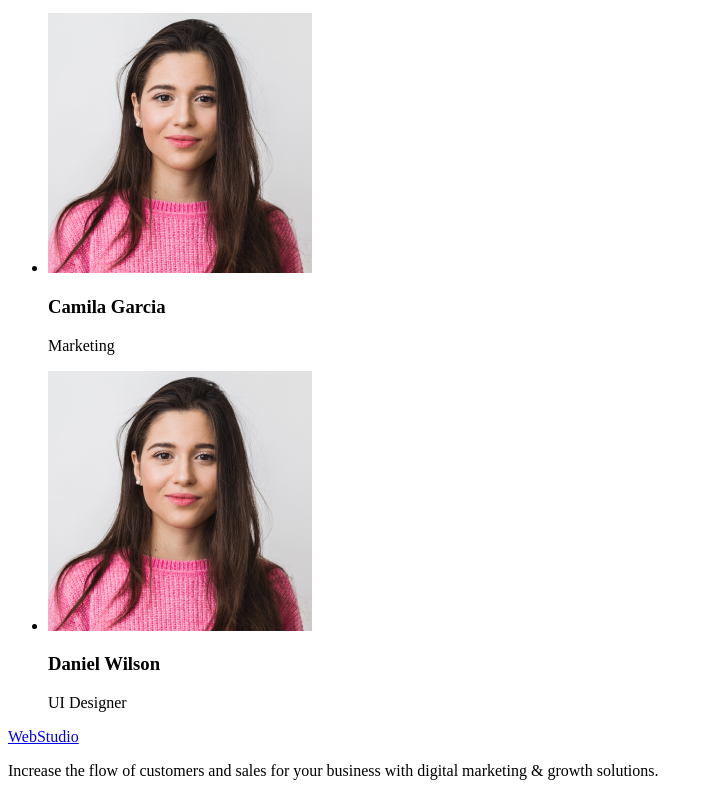
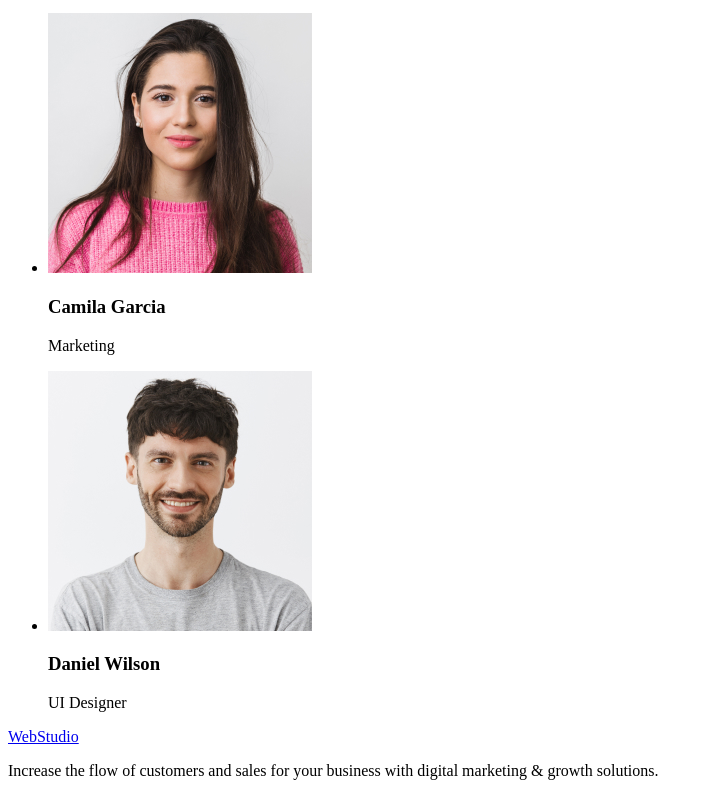
Before and after one commit to sashasashkina/goit-markup-hw-01, a plain HTML site: page index.html in a window 1280 px wide. Shown: the part 2341-3137 px from the top of the page, without its empty margins (0-709 px from the left). Drawn offline with Linux system fonts and the light colour scheme.

Commit message:
lesson 001

```diff
--- a/index.html
+++ b/index.html
@@ -80,7 +80,7 @@
                     <h3>Camila Garcia</h3>
                     <p>Marketing</p>
                 </li>
-                <li> <img src="./images/img(3).jpg" alt="UI Designer" width="264" />
+                <li> <img src="./images/img(2).jpg" alt="UI Designer" width="264" />
                     <h3>Daniel Wilson</h3>
                     <p>UI Designer</p>
                 </li>
```
